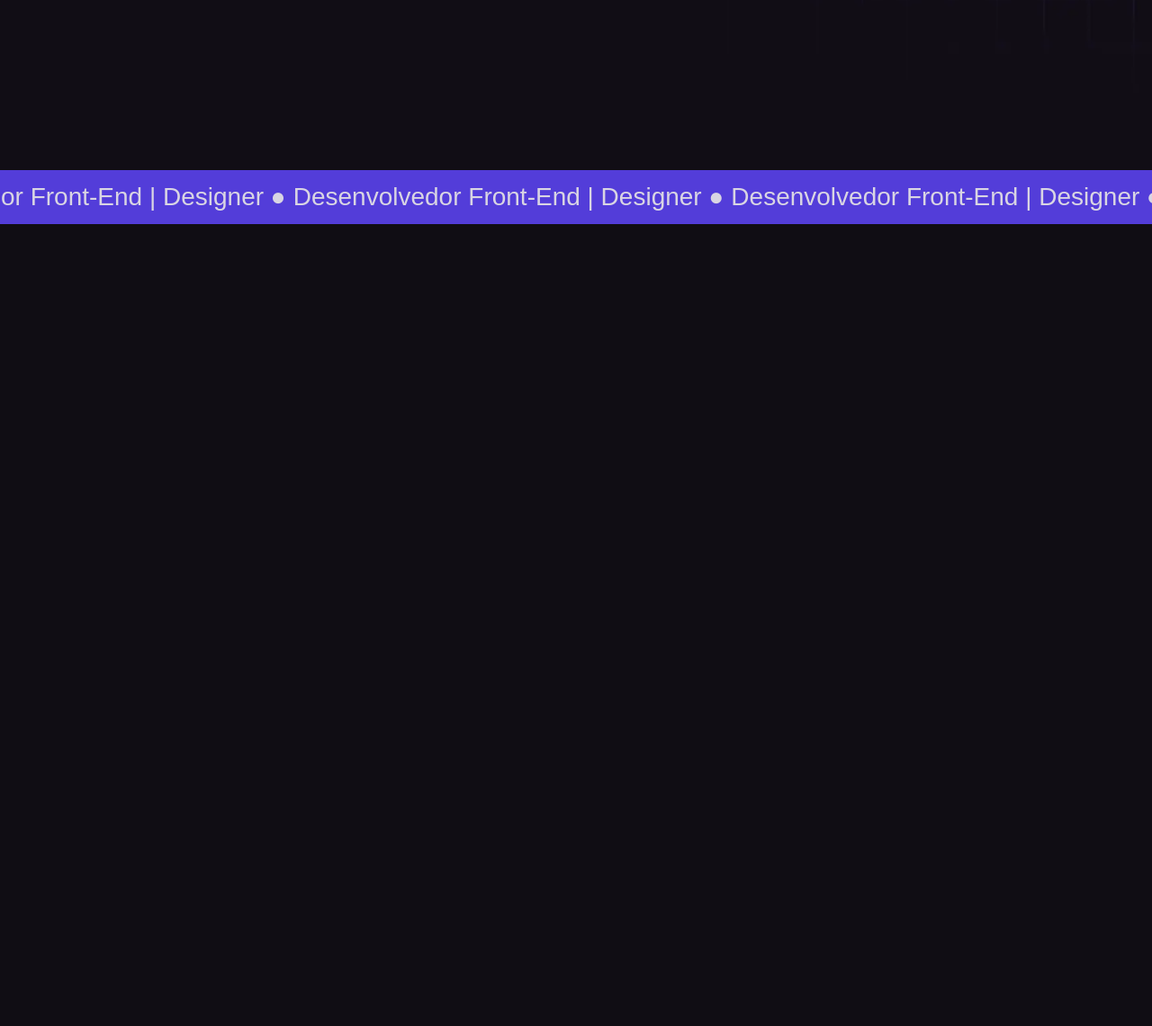
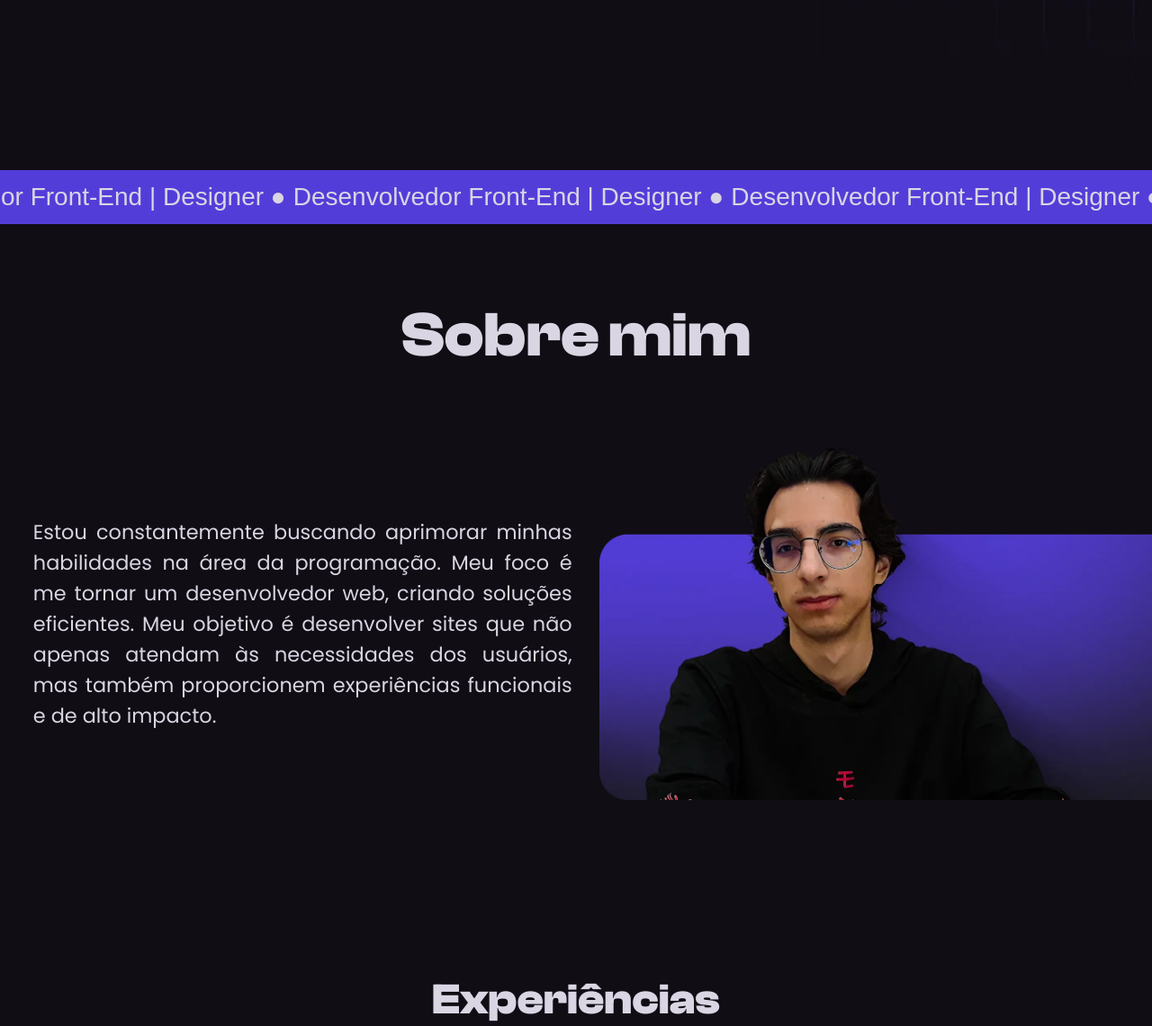
Before and after one commit to danixz02/portifoliov2, a plain HTML site: page src/index.html in a window 1280 px wide. Shown: the part 551-1691 px from the top of the page at 90% size. Before the commit the page ends 800 px from the top, so only its background shows below. Drawn offline with Linux system fonts and the light colour scheme.

Commit message:
Finalização da sessão sobre

```diff
--- a/src/index.html
+++ b/src/index.html
@@ -50,7 +50,6 @@
           Entrar em contato</button>
       </div>
     </section>
-
     <div class="faixaontainer">
       <div class="faixa">
         <p> Desenvolvedor Front-End | Designer ● </p>
@@ -71,5 +70,20 @@
       </div>
     </div>
 
+
+    <section class="sobre" id="sobre">
+      <h1>Sobre mim</h1>
+      <div class="sobreMim">
+        <p>
+          Estou constantemente buscando aprimorar minhas habilidades na área da programação. Meu foco é me tornar um desenvolvedor web, criando soluções eficientes. Meu objetivo é desenvolver sites que não apenas atendam às necessidades dos usuários, mas também proporcionem experiências funcionais e de alto impacto.
+        </p>
+
+        <img src="assets/sobre/img-sobre.webp" alt="Foto perfil" id="imgSobre"/>
+      </div>
+    </section>
+
+    <section class="experiencias" id="experiencias">
+      <h1>Experiências</h1>
+    </section>
   </body>
 </html>
--- /dev/null
+++ b/src/styles/experiencias/experiencias.css
@@ -0,0 +1,12 @@
+#experiencias {
+    margin-top: 12rem;
+}
+
+#experiencias h1 {
+    text-align: center;
+    font-size: 3rem;
+    font-weight: 700;
+    color: var(--cor-texto);
+    margin-bottom: 1rem;
+    font-family: 'ClashDisplay', sans-serif;
+}
--- a/src/styles/global.css
+++ b/src/styles/global.css
@@ -3,3 +3,5 @@
 @import url("../styles/variaveis/variaveis.css");
 @import url("../styles/navbar/navbar.css");
 @import url("../styles/main/main.css");
+@import url("../styles/sobre/sobre.css");
+@import url("../styles/experiencias/experiencias.css");
--- a/src/styles/main/main.css
+++ b/src/styles/main/main.css
@@ -11,7 +11,7 @@
   position: relative;
   bottom: -20px;
   font-size: 2rem;
-  font-weight: 200;
+  font-weight: 400;
 }
 
 .main h1 {
--- a/src/styles/navbar/navbar.css
+++ b/src/styles/navbar/navbar.css
@@ -4,7 +4,7 @@
 }
 
 .navbar {
-    position: absolute; /* ou fixed, se quiser que ela role com a página */
+    position: fixed;
     top: 0;
     left: 0;
     width: 100%;
--- /dev/null
+++ b/src/styles/sobre/sobre.css
@@ -0,0 +1,31 @@
+#sobre {
+    margin-top: 5rem;
+}
+
+#sobre h1 {
+    text-align: center;
+    font-size: 4.4rem;
+    font-weight: 700;
+    margin-bottom: 5rem;
+    color: var(--cor-texto);
+    font-family: 'ClashDisplay', sans-serif;
+}
+
+.sobreMim {
+    display: flex;
+    justify-content: space-between;
+    align-items: center;
+    gap: 30px;
+}
+
+.sobreMim p {
+    font-size: 1.4rem;
+    margin-left: 2.3rem;
+    max-width: 780px;
+    text-align: justify;
+    color: var(--cor-texto);
+}
+
+#imgSobre {
+    width: 48%;
+}
```
Also changed, not shown: src/assets/sobre/img-sobre.webp (added).
